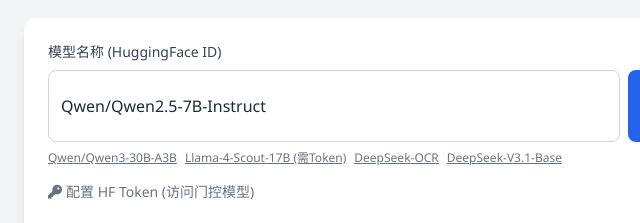
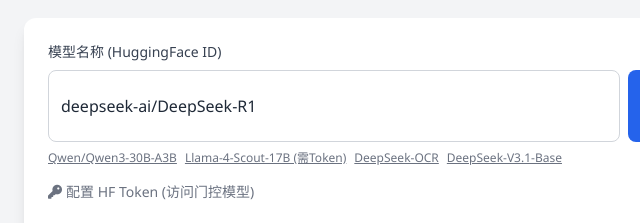
Before and after one commit to nanyuzuo/llm-vram-cal, a plain HTML site: page index.html in a window 1280 px wide. Shown: the part 126-349 px from the top of the page, 264-904 px from the left. Drawn offline with nearby package versions, Linux system fonts and the light colour scheme; no server answers.

Commit message:
update-07

```diff
--- a/index.html
+++ b/index.html
@@ -210,7 +210,7 @@
 
     createApp({
         setup() {
-            const modelId = ref('Qwen/Qwen2.5-7B-Instruct'); // 改为非门控模型作为默认
+            const modelId = ref('deepseek-ai/DeepSeek-R1'); // 改为非门控模型作为默认
             const hfToken = ref(''); // 新增 Token 存储
             const loading = ref(false);
             const error = ref(null);
```
